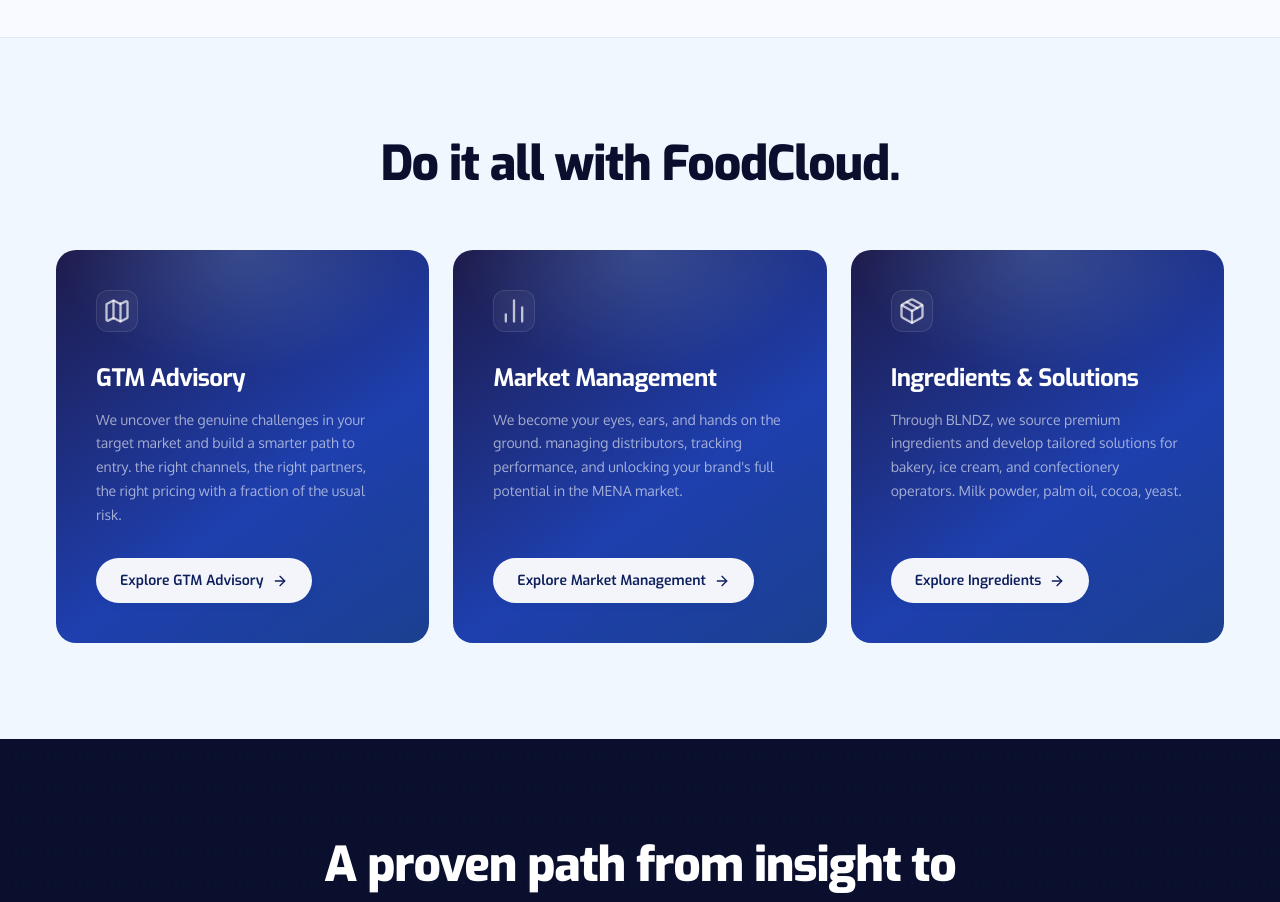
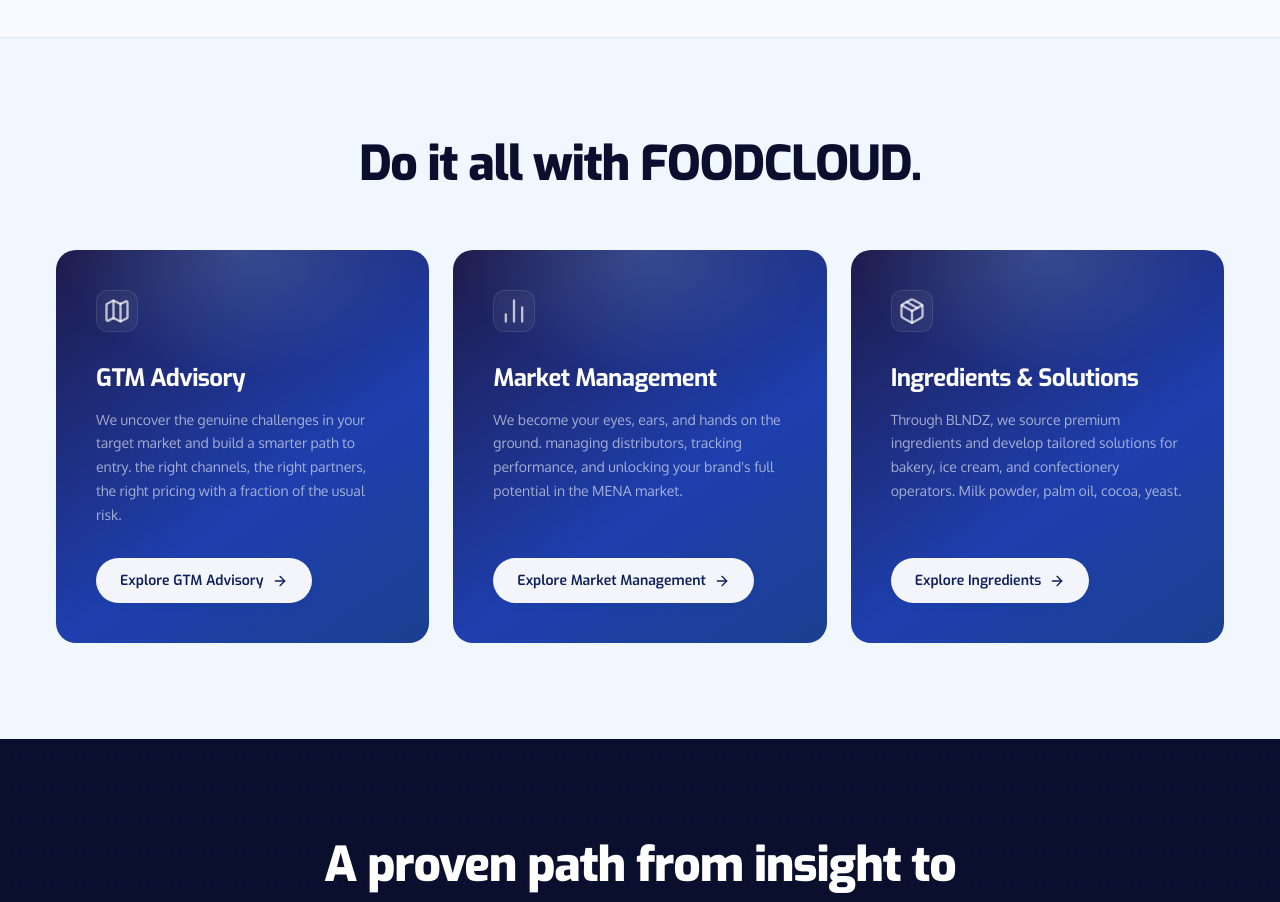
Before and after one commit to MosaabGaber/FOODCLOUD, a React (Vite) app: page / in a window 1280 px wide. Shown: the part 901-1803 px from the top of the page. Built offline with nearby package versions, Linux system fonts and the light colour scheme.

Commit message:
capitalize FOODCLOUD in pillars headline

```diff
--- a/src/components/ThreePillars.tsx
+++ b/src/components/ThreePillars.tsx
@@ -48,7 +48,7 @@
         {/* Section Headline */}
         <div className="text-center mb-14">
           <h2 className="font-display font-extrabold text-3xl sm:text-4xl md:text-[48px] text-deep-navy tracking-tight leading-tight">
-            Do it all with FoodCloud.
+            Do it all with FOODCLOUD.
           </h2>
         </div>
 
```
